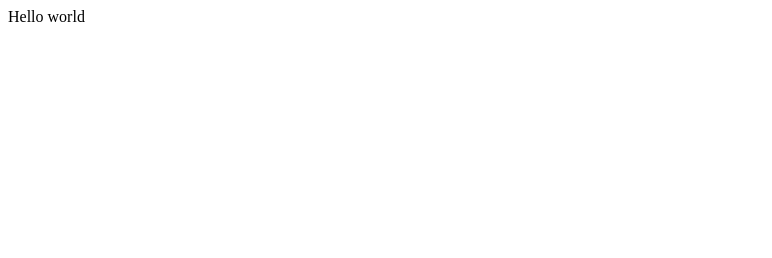
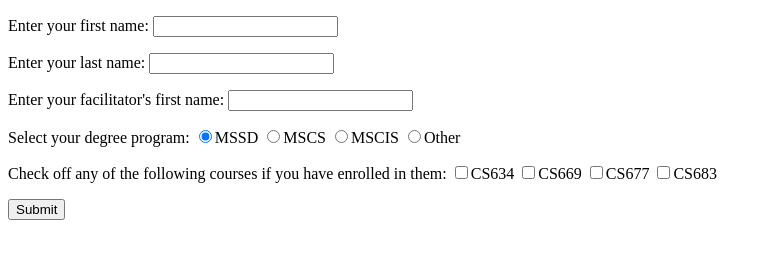
Before and after one commit to brookeclaroni/CS601_HW4_Claroni, a plain HTML site: page index.html in a window 1280 px wide. Shown: the whole page, without its empty margins (0-772 px from the left). Drawn offline with Linux system fonts and the light colour scheme.

Commit message:
full functionality without styling

```diff
--- a/index.html
+++ b/index.html
@@ -6,10 +6,29 @@
     <title>
         Brooke Claroni HW 4
     </title>
+    <script src="script.js"></script>
+    <link href="style.css" rel="stylesheet">
 </head>
 
 <body>
-    Hello world
+    <form name="myFirstForm" action="http://bucs601.com/submit.php" method = "post" novalidate onsubmit="return validateForm();">
+        <p>Enter your first name: <input type="text" name="firstName"></p>
+        <p>Enter your last name: <input type="text" name="lastName"></p>
+        <p>Enter your facilitator's first name: <input type="text" name="facilitator"></p>
+        <p>Select your degree program:
+            <input type="radio" name="program" value="MSSD" checked>MSSD
+            <input type="radio" name="program" value="MSCS">MSCS
+            <input type="radio" name="program" value="MSCIS">MSCIS
+            <input type="radio" name="program" value="Other">Other
+        </p>
+        <p>Check off any of the following courses if you have enrolled in them:
+            <input type="checkbox" name="course1" value="CS634">CS634
+            <input type="checkbox" name="course2" value="CS669">CS669
+            <input type="checkbox" name="course3" value="CS677">CS677
+            <input type="checkbox" name="course4" value="CS683">CS683
+        </p>
+        <input type="submit" names="submitButton" value="Submit">
+    </form>
 </body>
 
 </html>
--- /dev/null
+++ b/script.js
@@ -0,0 +1,47 @@
+/*
+1.Create an HTML form with the following form controls:
+    a. text input field with a name and id value of: “firstName”(required)
+        i. When you submit the form: enter your first name here
+    b. text input field with a name and id value of: “lastName”(required)
+        i. When you submit the form: enter your last name here
+    c. text input field with a name and id of: “facilitator” (required)
+        i. When you submit the form: enter your facilitator’s first name
+    d. a group of radio buttons with your choice of options
+    e. a group of checkboxes with your choice of values
+    f. Style the page with CSS using an external style sheet.
+    g. The form action should point to http://bucs601.com/submit.php using the POST method.
+2. Use HTML and JavaScript to perform client-side validation based on the following specifications:
+    a. Validate both firstName and lastName to ensure:
+        i. a minimum length of two (2) characters
+        ii. that only alpha characters are used (A-Z and a-z)
+    b. Validate facilitator andc onstrain the possible valid values to be those of the active facilitators for the course during this semester. For example, if we have facilitators with the following first names: “Laura”, “Fazil”, and “Harsh”, you would ensure that only these values would pass validation
+        i. Christian OR Fazil OR Josh OR Chris OR Behdad
+    c. facilitator is a text input, don’t change this into a select or any other type of input.
+    d. The form should not be permitted to submit unless all fields pass validation.
+*/
+
+function validateForm() {
+    var firstName = document.getElementsByName("firstName")[0].value;
+    var lastName = document.getElementsByName("lastName")[0].value;
+    var facilitator = document.getElementsByName("facilitator")[0].value;
+
+    var letters = /^[A-Za-z]+$/;
+    if(!(firstName.match(letters) && lastName.match(letters)))
+    {
+        alert('Please only use alphabetic letters in first and last name');
+        return false;
+    }
+    if (firstName.length <= 2) {
+        alert("First name has too few characters");
+        return false;
+    }
+    if (lastName.length <= 2) {
+        alert("Last name has too few characters");
+        return false;
+    }
+    if (!(facilitator == "Christian" || facilitator == "Fazil" || facilitator == "Josh" || facilitator == "Chris" || facilitator == "Behdad")) {
+        alert("Please provide a valid facilitator name: Christian, Fazil, Josh, Chris, or Behdad");
+        return false;
+    }
+    return true;
+}
```
Also changed, not shown: style.css (added).
